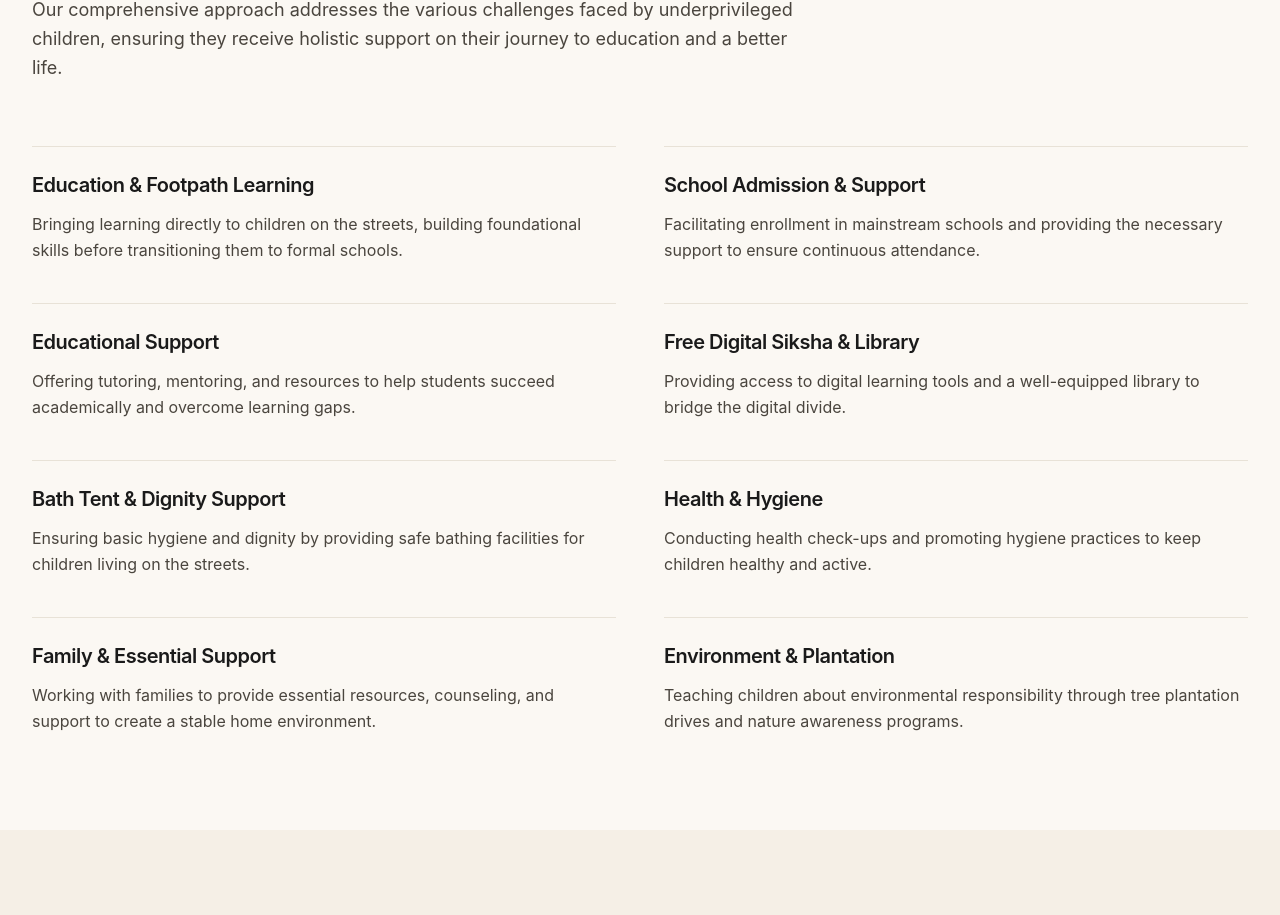
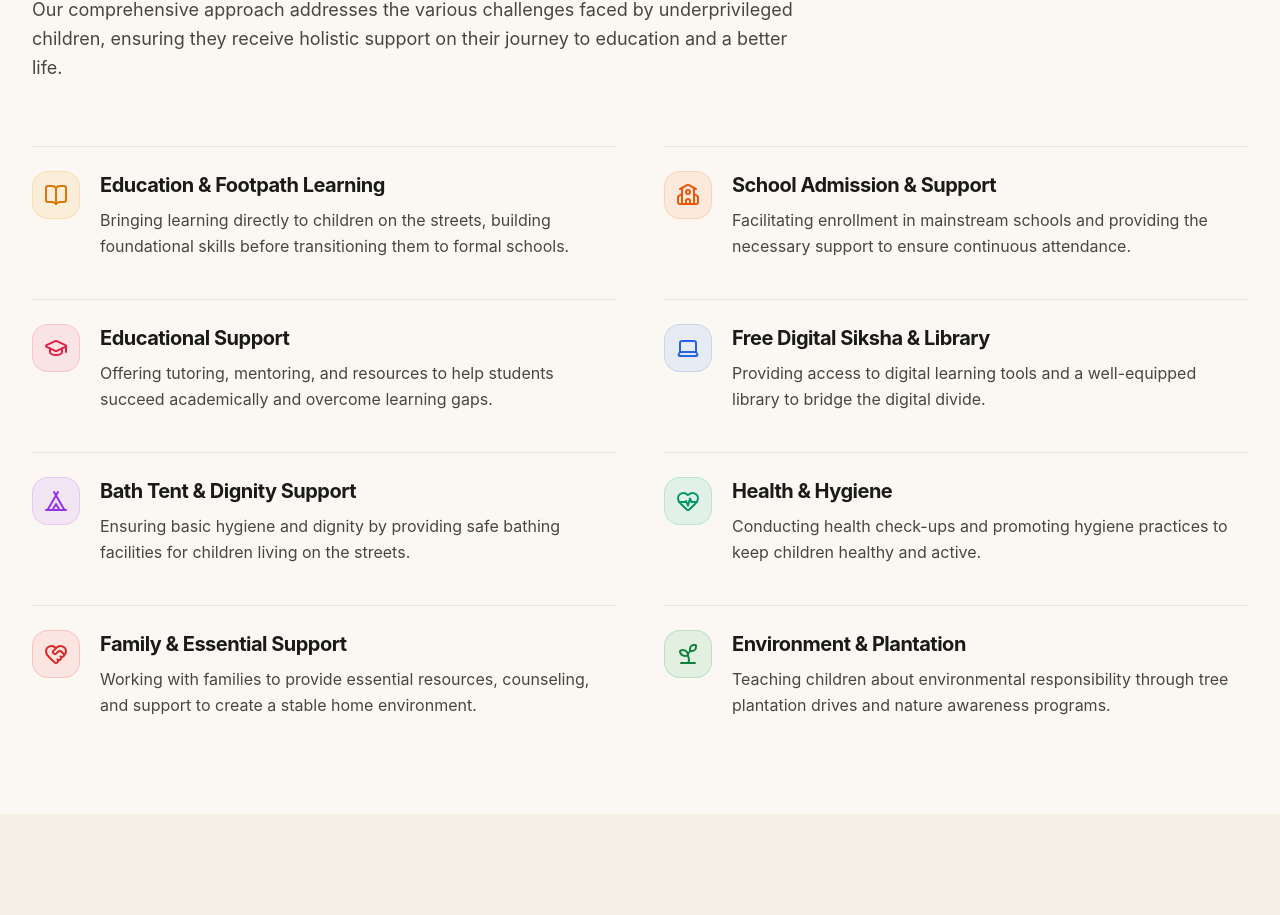
Before and after one commit to sikshasankalp/Sikshasankalp, a React (Vite) app in the folder frontend/: page /about in a window 1280 px wide. Shown: the part 1709-2624 px from the top of the page. Built offline with nearby package versions, Linux system fonts and the light colour scheme; no server answers.

Commit message:
feat: add beautiful cause-specific icons and styled badges to What We Do section on About page

```diff
--- a/frontend/src/components/sections/about/WhatWeDo.tsx
+++ b/frontend/src/components/sections/about/WhatWeDo.tsx
@@ -1,39 +1,60 @@
 import { useLanguage } from "../../../context/LanguageContext";
+import {
+  BookOpen, School, GraduationCap, Laptop,
+  Tent, HeartPulse, HeartHandshake, Sprout
+} from 'lucide-react';
 
 export function WhatWeDo() {
-    const { t } = useLanguage();
+  const { t } = useLanguage();
+
   const areasOfWork = [
     {
+      icon: BookOpen,
       title: 'Education & Footpath Learning',
-      description: 'Bringing learning directly to children on the streets, building foundational skills before transitioning them to formal schools.'
+      description: 'Bringing learning directly to children on the streets, building foundational skills before transitioning them to formal schools.',
+      colorClass: 'bg-amber-500/10 text-amber-600 border border-amber-500/20',
     },
     {
+      icon: School,
       title: 'School Admission & Support',
-      description: 'Facilitating enrollment in mainstream schools and providing the necessary support to ensure continuous attendance.'
+      description: 'Facilitating enrollment in mainstream schools and providing the necessary support to ensure continuous attendance.',
+      colorClass: 'bg-orange-500/10 text-orange-600 border border-orange-500/20',
     },
     {
+      icon: GraduationCap,
       title: 'Educational Support',
-      description: 'Offering tutoring, mentoring, and resources to help students succeed academically and overcome learning gaps.'
+      description: 'Offering tutoring, mentoring, and resources to help students succeed academically and overcome learning gaps.',
+      colorClass: 'bg-rose-500/10 text-rose-600 border border-rose-500/20',
     },
     {
+      icon: Laptop,
       title: 'Free Digital Siksha & Library',
-      description: 'Providing access to digital learning tools and a well-equipped library to bridge the digital divide.'
+      description: 'Providing access to digital learning tools and a well-equipped library to bridge the digital divide.',
+      colorClass: 'bg-blue-500/10 text-blue-600 border border-blue-500/20',
     },
     {
+      icon: Tent,
       title: 'Bath Tent & Dignity Support',
-      description: 'Ensuring basic hygiene and dignity by providing safe bathing facilities for children living on the streets.'
+      description: 'Ensuring basic hygiene and dignity by providing safe bathing facilities for children living on the streets.',
+      colorClass: 'bg-purple-500/10 text-purple-600 border border-purple-500/20',
     },
     {
+      icon: HeartPulse,
       title: 'Health & Hygiene',
-      description: 'Conducting health check-ups and promoting hygiene practices to keep children healthy and active.'
+      description: 'Conducting health check-ups and promoting hygiene practices to keep children healthy and active.',
+      colorClass: 'bg-emerald-500/10 text-emerald-600 border border-emerald-500/20',
     },
     {
+      icon: HeartHandshake,
       title: 'Family & Essential Support',
-      description: 'Working with families to provide essential resources, counseling, and support to create a stable home environment.'
+      description: 'Working with families to provide essential resources, counseling, and support to create a stable home environment.',
+      colorClass: 'bg-red-500/10 text-red-600 border border-red-500/20',
     },
     {
+      icon: Sprout,
       title: 'Environment & Plantation',
-      description: 'Teaching children about environmental responsibility through tree plantation drives and nature awareness programs.'
+      description: 'Teaching children about environmental responsibility through tree plantation drives and nature awareness programs.',
+      colorClass: 'bg-green-600/10 text-green-700 border border-green-600/20',
     }
   ];
 
@@ -44,18 +65,37 @@ export function WhatWeDo() {
           <h2 className="text-h2 mb-4">{t('about.whatWeDo.text1')}</h2>
           <p className="text-body-large">
             {t('about.whatWeDo.text2')}
-                                </p>
+          </p>
         </div>
 
         <div className="grid md:grid-cols-2 gap-x-12 gap-y-10">
-          {areasOfWork.map((area, index) => (
-            <div key={index} className="flex flex-col border-t border-border pt-6">
-              <h3 className="text-h4 mb-3 text-content-primary">{area.title}</h3>
-              <p className="text-body text-content-secondary">{area.description}</p>
-            </div>
-          ))}
+          {areasOfWork.map((area, index) => {
+            const Icon = area.icon;
+            return (
+              <div
+                key={index}
+                className="flex items-start gap-4 sm:gap-5 border-t border-border/80 pt-6 group transition-all"
+              >
+                <div
+                  className={`w-12 h-12 rounded-2xl flex items-center justify-center shrink-0 transition-transform duration-200 group-hover:scale-110 shadow-xs ${area.colorClass}`}
+                >
+                  <Icon className="w-6 h-6" />
+                </div>
+                <div className="flex-1">
+                  <h3 className="text-lg md:text-xl font-bold mb-2 text-content-primary group-hover:text-brand-primary transition-colors">
+                    {area.title}
+                  </h3>
+                  <p className="text-body text-content-secondary leading-relaxed">
+                    {area.description}
+                  </p>
+                </div>
+              </div>
+            );
+          })}
         </div>
       </div>
     </section>
   );
 }
+
+export default WhatWeDo;
```
